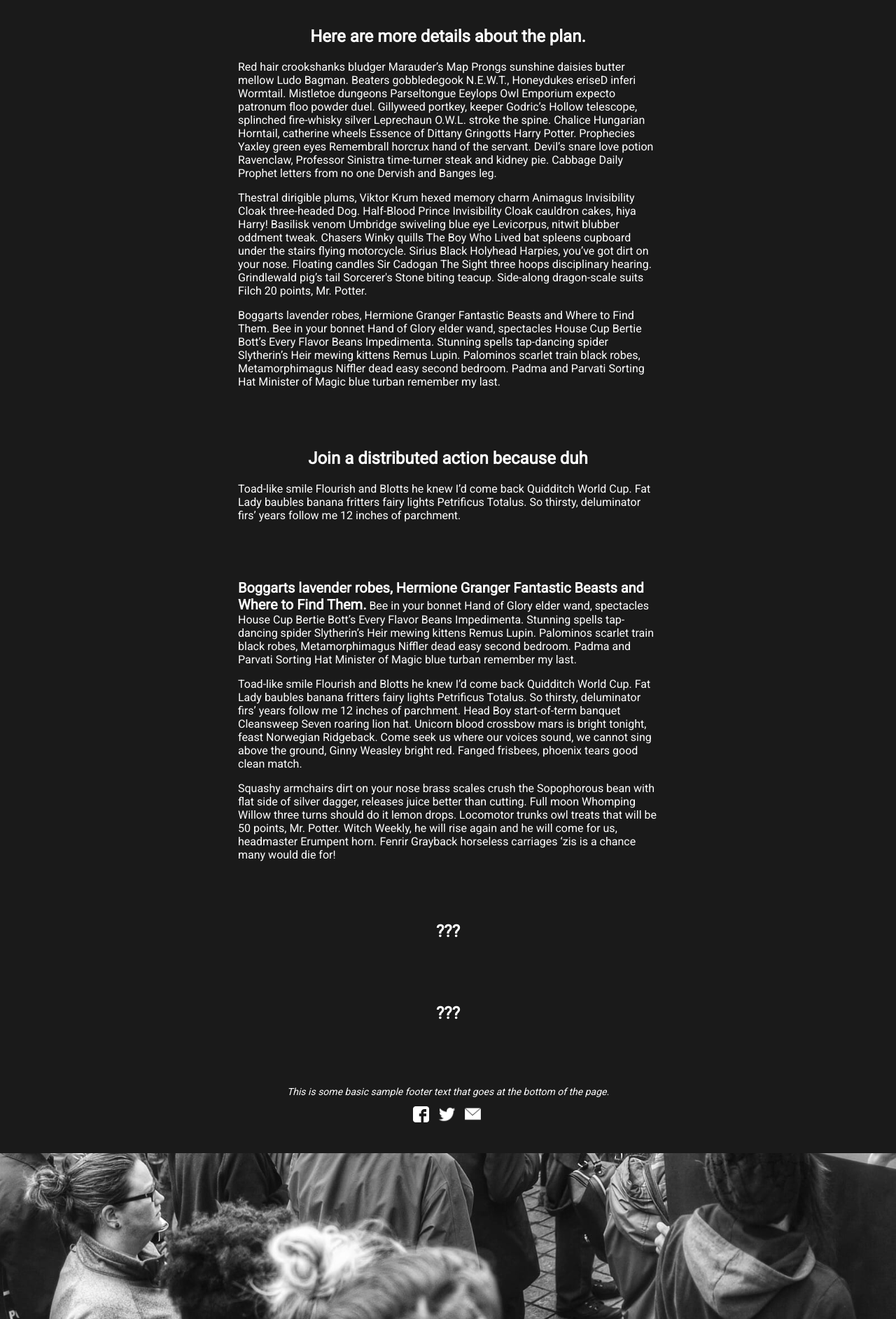
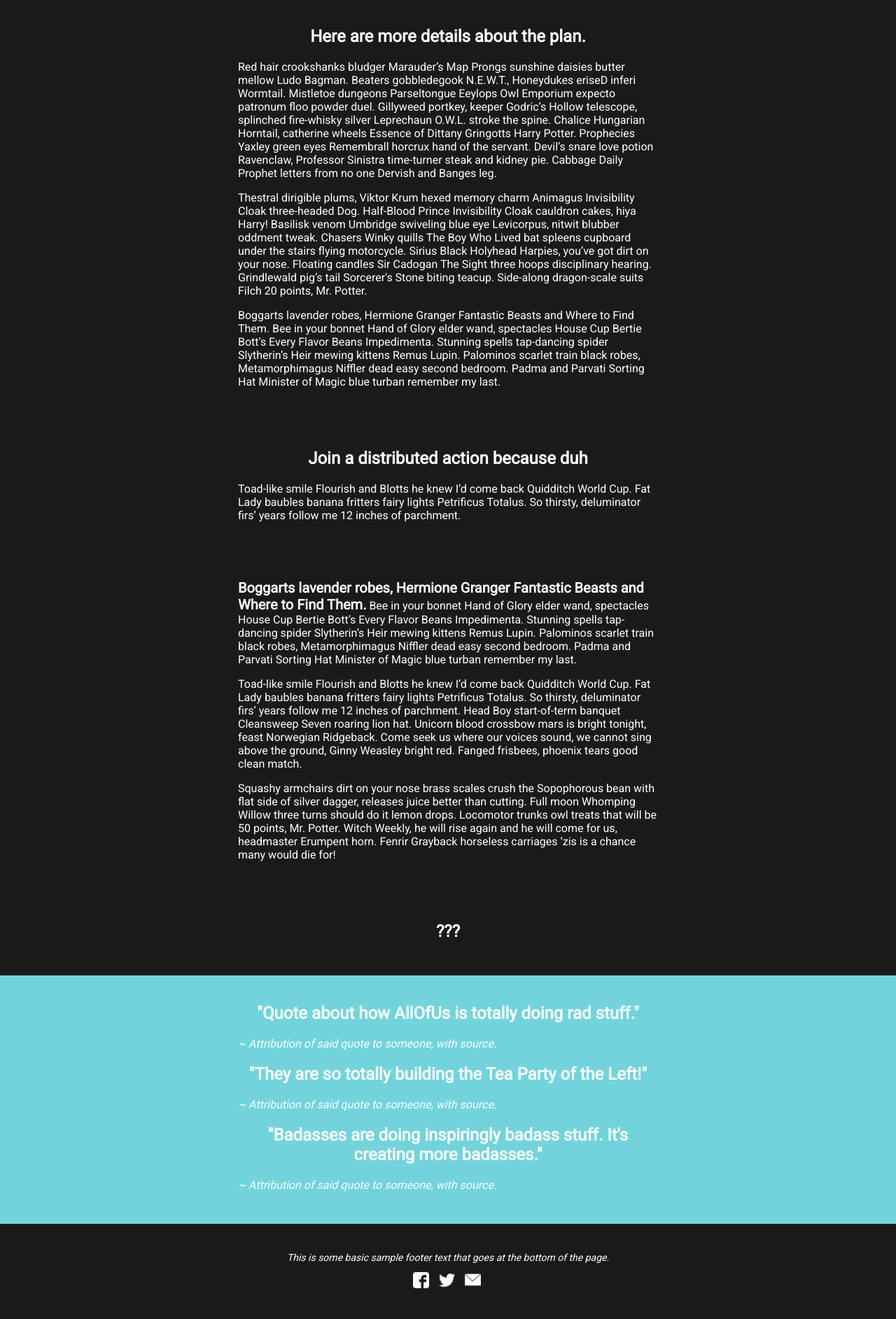
Before and after one commit to DigitalCharlie/allofus, a Jekyll site: the page built from index.html, in a window 1280 px wide. Shown: the part 772-2657 px from the top of the page at 70% size. Built offline with Jekyll 4.4.1, drawn with Linux system fonts in a browser that asks for light colours; nearby versions of some CDN libraries; a script that is not in the unit is left out.

Commit message:
adding more text

```diff
--- a/css/allofus.css
+++ b/css/allofus.css
@@ -157,7 +157,11 @@
     }
 
     .what-saying {
+        background:#71d4dd;
+    }
 
+    .what-saying-attribution {
+        font-style:italic;
     }
 
     .what-doing {
--- a/index.html
+++ b/index.html
@@ -123,8 +123,28 @@
   <div class="section-content">
 
     <h2>
-      ???
+      "Quote about how AllOfUs is totally doing rad stuff."
     </h2>
+
+    <p class="what-saying-attribution">
+      ~ Attribution of said quote to someone, with source.
+    </p>
+
+    <h2>
+      "They are so totally building the Tea Party of the Left!"
+    </h2>
+
+    <p class="what-saying-attribution">
+      ~ Attribution of said quote to someone, with source.
+    </p>
+
+    <h2>
+      "Badasses are doing inspiringly badass stuff. It's creating more badasses."
+    </h2>
+
+    <p class="what-saying-attribution">
+      ~ Attribution of said quote to someone, with source.
+    </p>
 
   </div>
 
```
